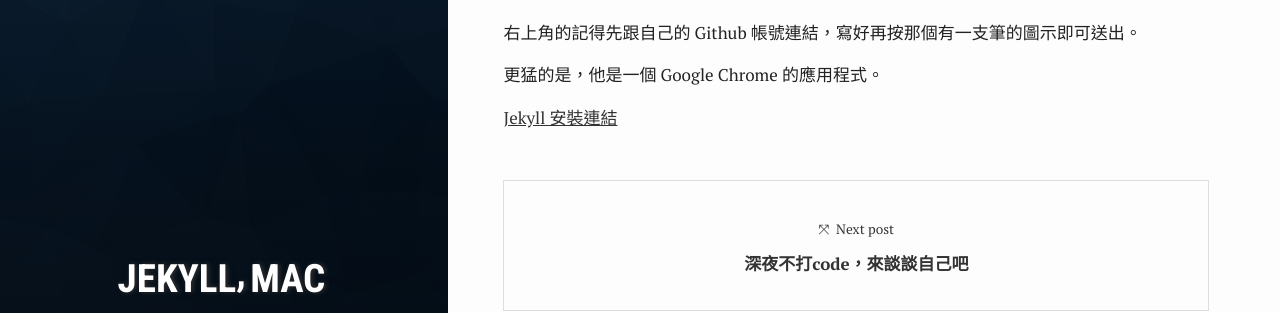
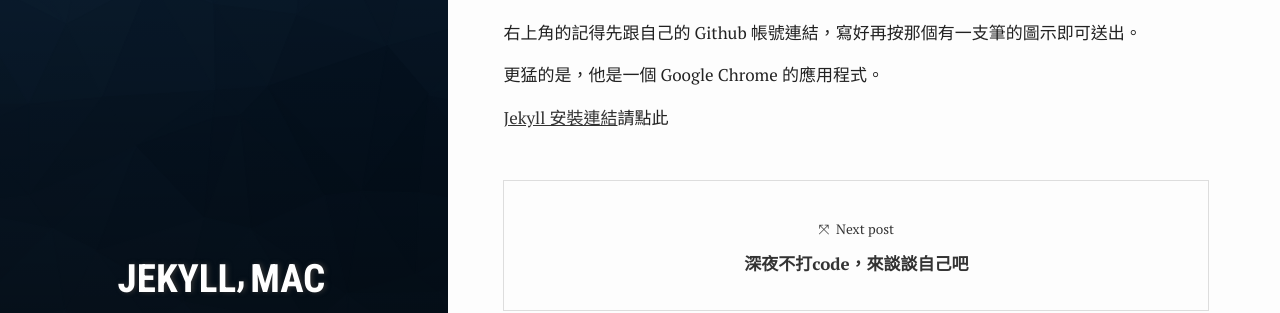
Before and after one commit to nps798/nps798.github.io, a Jekyll site: the page built from _posts/2016-10-26-Jekyll Editor - 免費的 jekyll x github 編輯器.md, in a window 1280 px wide and 900 px high, scrolled down 578 px. Shown: the part 385-698 px from the top of the window. Built offline with Jekyll 4.4.1, drawn with Linux system fonts in a browser that asks for light colours.

Commit message:
edit link

```diff
--- a/_posts/2016-10-26-Jekyll Editor - 免費的 jekyll x github 編輯器.md
+++ b/_posts/2016-10-26-Jekyll Editor - 免費的 jekyll x github 編輯器.md
@@ -18,4 +18,4 @@ category:
 
 更猛的是，他是一個 Google Chrome 的應用程式。
 
-[Jekyll 安裝連結](https://chrome.google.com/webstore/detail/jekyll-editor/dfdkgbhjmllemfblfoohhehdigokocme)
+[Jekyll 安裝連結](https://chrome.google.com/webstore/detail/jekyll-editor/dfdkgbhjmllemfblfoohhehdigokocme)請點此
```
